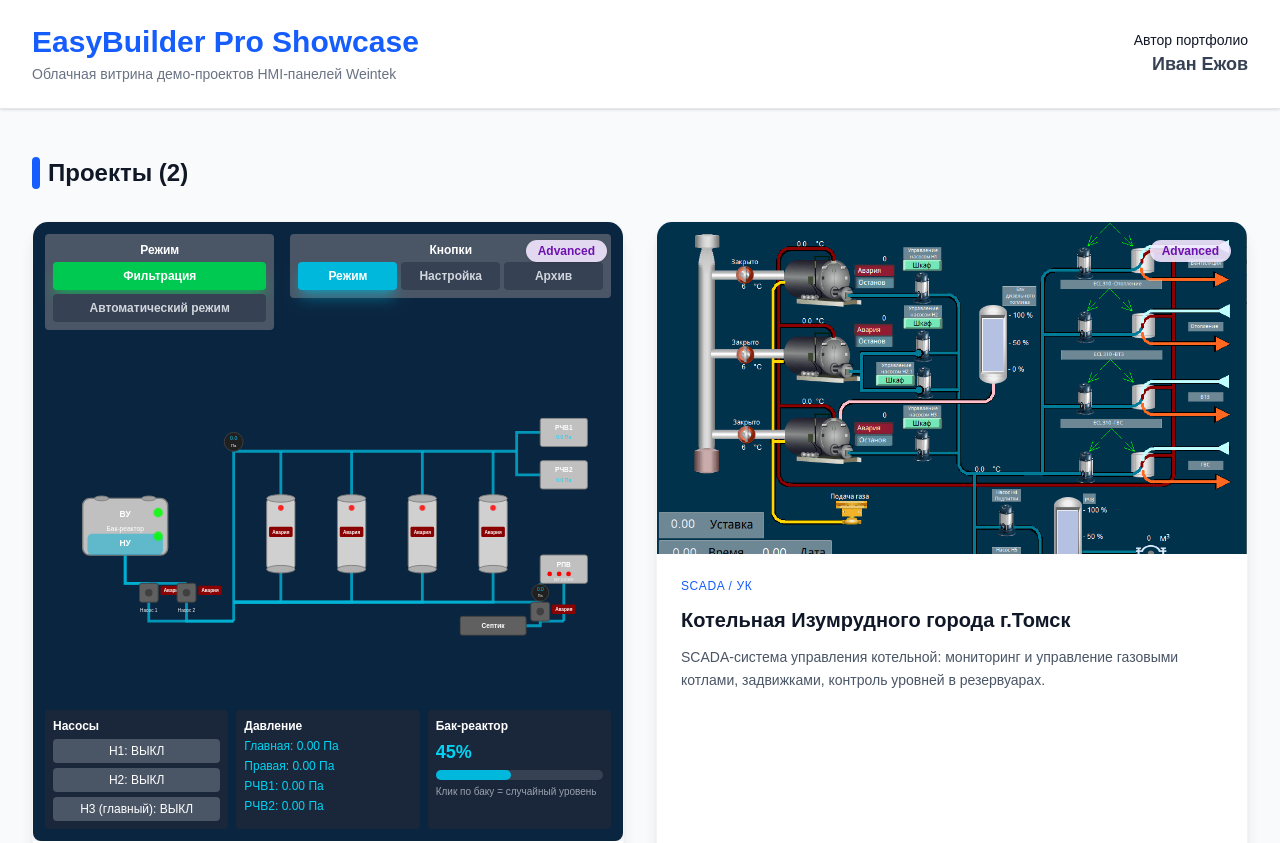
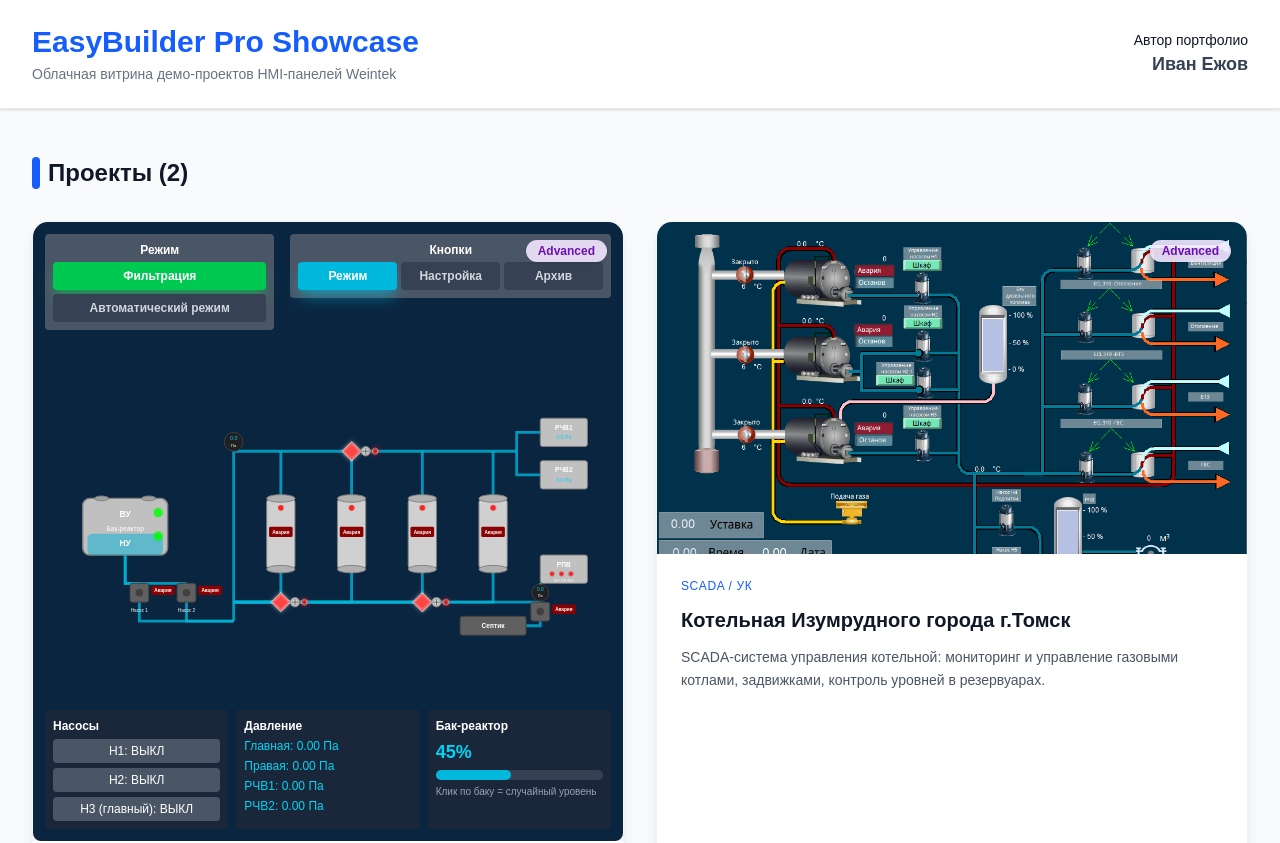
Before and after one commit to IvanEgov/ebpro-showcase, a Next.js app: page /ebpro-showcase/ in a window 1280 px wide. Shown: the top 843 px of the page. Built offline with nearby package versions, Linux system fonts and the light colour scheme.

Commit message:
fix: добавил задвижки

```diff
--- a/src/components/InteractiveScada.tsx
+++ b/src/components/InteractiveScada.tsx
@@ -47,9 +47,8 @@ export default function InteractiveScada() {
 
   return (
     <div className="w-full bg-[#0a2540] p-3 rounded-lg">
-      {/* Верхняя панель: только Режим и Кнопки */}
+      {/* Верхняя панель: Режим и Кнопки */}
       <div className="flex items-start justify-center gap-4 mb-3">
-        {/* Панель "Режим" */}
         <div className="bg-gray-600 rounded p-2 min-w-[140px]">
           <div className="text-white text-xs text-center mb-1 font-bold">Режим</div>
           <button
@@ -74,7 +73,6 @@ export default function InteractiveScada() {
           </button>
         </div>
 
-        {/* Панель "Кнопки" */}
         <div className="bg-gray-600 rounded p-2 flex-1 max-w-[400px]">
           <div className="text-white text-xs text-center mb-1 font-bold">Кнопки</div>
           <div className="flex gap-1 justify-center">
@@ -114,27 +112,20 @@ export default function InteractiveScada() {
 
       {activeScreen === 'mode' && (
         <>
-          {/* Основная схема SVG */}
           <div className="relative w-full mb-2" style={{ height: '360px' }}>
-            <svg
-              viewBox="0 0 1200 500"
-              className="w-full h-full"
-              preserveAspectRatio="xMidYMid meet"
-            >
+            <svg viewBox="0 0 1200 500" className="w-full h-full" preserveAspectRatio="xMidYMid meet">
+
               {/* ===== ТРУБЫ ===== */}
-
-              {/* От бака-реактора вниз к насосам */}
-              <path d="M 170 320 L 170 380 L 220 380" stroke="#00b4d8" strokeWidth="6" fill="none" opacity="0.8"/>
+              {/* От бака-реактора вниз к насосам (обновлено для Насоса 1) */}
+              <path d="M 170 320 L 170 380 L 200 380" stroke="#00b4d8" strokeWidth="6" fill="none" opacity="0.8"/>
               <path d="M 170 320 L 170 380 L 300 380" stroke="#00b4d8" strokeWidth="6" fill="none" opacity="0.8"/>
 
-              {/* От насосов вниз и вправо к нижней горизонтали */}
-              <path d="M 220 420 L 220 460 L 400 460" stroke="#00b4d8" strokeWidth="6" fill="none" opacity="0.8"/>
+              {/* От насосов вниз и вправо к нижней горизонтали (обновлено для Насоса 1) */}
+              <path d="M 200 420 L 200 460 L 400 460" stroke="#00b4d8" strokeWidth="6" fill="none" opacity="0.8"/>
               <path d="M 300 420 L 300 460 L 400 460" stroke="#00b4d8" strokeWidth="6" fill="none" opacity="0.8"/>
 
               {/* От нижней горизонтали вверх к главной */}
               <path d="M 400 460 L 400 100 L 500 100" stroke="#00b4d8" strokeWidth="6" fill="none" opacity="0.8"/>
-
-              {/* Главная горизонтальная труба */}
               <path d="M 500 100 L 1000 100" stroke="#00b4d8" strokeWidth="6" fill="none" opacity="0.8"/>
 
               {/* От главной трубы вниз к фильтрам */}
@@ -149,21 +140,77 @@ export default function InteractiveScada() {
               <path d="M 800 350 L 800 420 L 400 420" stroke="#00b4d8" strokeWidth="6" fill="none" opacity="0.8"/>
               <path d="M 950 350 L 950 420 L 400 420" stroke="#00b4d8" strokeWidth="6" fill="none" opacity="0.8"/>
 
-              {/* Нижняя горизонтальная труба */}
               <path d="M 400 420 L 1050 420" stroke="#00b4d8" strokeWidth="6" fill="none" opacity="0.8"/>
 
-              {/* От нижней горизонтали к насосу справа */}
-              <path d="M 1050 420 L 1050 460 L 1100 460" stroke="#00b4d8" strokeWidth="6" fill="none" opacity="0.8"/>
-
-              {/* От насоса справа вверх к РПВ */}
-              <path d="M 1100 460 L 1100 350 L 1050 350" stroke="#00b4d8" strokeWidth="6" fill="none" opacity="0.8"/>
+              {/* От нижней горизонтали к главному насосу и вверх к РПВ */}
+              <path d="M 1050 420 L 1050 380" stroke="#00b4d8" strokeWidth="6" fill="none" opacity="0.8"/>
 
               {/* От главной трубы к РЧВ1 и РЧВ2 */}
               <path d="M 1000 100 L 1000 60 L 1050 60" stroke="#00b4d8" strokeWidth="6" fill="none" opacity="0.8"/>
               <path d="M 1000 100 L 1000 150 L 1050 150" stroke="#00b4d8" strokeWidth="6" fill="none" opacity="0.8"/>
+              <path d="M 1050 380 L 1050 470 L 950 470" stroke="#00b4d8" strokeWidth="6" fill="none" opacity="0.8"/>
 
-              {/* От РПВ вниз к септику */}
-              <path d="M 1050 380 L 1050 470 L 950 470" stroke="#00b4d8" strokeWidth="6" fill="none" opacity="0.8"/>
+              {/* ===== ЗАДВИЖКИ (Анимированные, красивые) ===== */}
+
+{/* Задвижка под первым фильтром (x=500, y=420) */}
+<g className={`transition-transform duration-700 ease-in-out ${pump1Running ? 'rotate-0' : 'rotate-90'}`} style={{ transformOrigin: '500px 420px' }}>
+  {/* Тень для объема */}
+  <ellipse cx="500" cy="425" rx="18" ry="6" fill="#000" opacity="0.3"/>
+  {/* Корпус задвижки (ромб) */}
+  <path d="M 500 400 L 520 420 L 500 440 L 480 420 Z"
+        fill={pump1Running ? '#00d4ff' : '#ff4444'}
+        stroke="#fff" strokeWidth="2"
+        style={{ filter: 'drop-shadow(0 0 4px rgba(255,255,255,0.5))' }}/>
+  {/* Внутренний контур для объема */}
+  <path d="M 500 405 L 515 420 L 500 435 L 485 420 Z"
+        fill="none" stroke="#fff" strokeWidth="1" opacity="0.6"/>
+  {/* Штурвал (круг сверху) */}
+  <circle cx="500" cy="390" r="10" fill="#c0c0c0" stroke="#808080" strokeWidth="2"/>
+  <circle cx="500" cy="390" r="6" fill="#e0e0e0" stroke="#a0a0a0" strokeWidth="1"/>
+  {/* Крестовина штурвала */}
+  <line x1="500" y1="384" x2="500" y2="396" stroke="#606060" strokeWidth="2"/>
+  <line x1="494" y1="390" x2="506" y2="390" stroke="#606060" strokeWidth="2"/>
+  {/* Индикатор статуса */}
+  <circle cx="500" cy="370" r="6" fill={pump1Running ? '#00ff00' : '#ff0000'}
+          stroke="#fff" strokeWidth="1.5" className="animate-pulse"
+          style={{ filter: `drop-shadow(0 0 6px ${pump1Running ? '#00ff00' : '#ff0000'})` }}/>
+</g>
+
+{/* Задвижка над вторым фильтром (x=650, y=100) */}
+<g className={`transition-transform duration-700 ease-in-out ${pump2Running ? 'rotate-0' : 'rotate-90'}`} style={{ transformOrigin: '650px 100px' }}>
+  <ellipse cx="650" cy="105" rx="18" ry="6" fill="#000" opacity="0.3"/>
+  <path d="M 650 80 L 670 100 L 650 120 L 630 100 Z"
+        fill={pump2Running ? '#00d4ff' : '#ff4444'}
+        stroke="#fff" strokeWidth="2"
+        style={{ filter: 'drop-shadow(0 0 4px rgba(255,255,255,0.5))' }}/>
+  <path d="M 650 85 L 665 100 L 650 115 L 635 100 Z"
+        fill="none" stroke="#fff" strokeWidth="1" opacity="0.6"/>
+  <circle cx="650" cy="70" r="10" fill="#c0c0c0" stroke="#808080" strokeWidth="2"/>
+  <circle cx="650" cy="70" r="6" fill="#e0e0e0" stroke="#a0a0a0" strokeWidth="1"/>
+  <line x1="650" y1="64" x2="650" y2="76" stroke="#606060" strokeWidth="2"/>
+  <line x1="644" y1="70" x2="656" y2="70" stroke="#606060" strokeWidth="2"/>
+  <circle cx="650" cy="50" r="6" fill={pump2Running ? '#00ff00' : '#ff0000'}
+          stroke="#fff" strokeWidth="1.5" className="animate-pulse"
+          style={{ filter: `drop-shadow(0 0 6px ${pump2Running ? '#00ff00' : '#ff0000'})` }}/>
+</g>
+
+{/* Главная задвижка под третьим фильтром (x=800, y=420) */}
+<g className={`transition-transform duration-700 ease-in-out ${pumpMainRunning ? 'rotate-0' : 'rotate-90'}`} style={{ transformOrigin: '800px 420px' }}>
+  <ellipse cx="800" cy="425" rx="18" ry="6" fill="#000" opacity="0.3"/>
+  <path d="M 800 400 L 820 420 L 800 440 L 780 420 Z"
+        fill={pumpMainRunning ? '#00d4ff' : '#ff4444'}
+        stroke="#fff" strokeWidth="2"
+        style={{ filter: 'drop-shadow(0 0 4px rgba(255,255,255,0.5))' }}/>
+  <path d="M 800 405 L 815 420 L 800 435 L 785 420 Z"
+        fill="none" stroke="#fff" strokeWidth="1" opacity="0.6"/>
+  <circle cx="800" cy="390" r="10" fill="#c0c0c0" stroke="#808080" strokeWidth="2"/>
+  <circle cx="800" cy="390" r="6" fill="#e0e0e0" stroke="#a0a0a0" strokeWidth="1"/>
+  <line x1="800" y1="384" x2="800" y2="396" stroke="#606060" strokeWidth="2"/>
+  <line x1="794" y1="390" x2="806" y2="390" stroke="#606060" strokeWidth="2"/>
+  <circle cx="800" cy="370" r="6" fill={pumpMainRunning ? '#00ff00' : '#ff0000'}
+          stroke="#fff" strokeWidth="1.5" className="animate-pulse"
+          style={{ filter: `drop-shadow(0 0 6px ${pumpMainRunning ? '#00ff00' : '#ff0000'})` }}/>
+</g>
 
               {/* ===== БАК-РЕАКТОР ===== */}
               <g onClick={() => setReactorLevel(Math.random() * 100)} className="cursor-pointer">
@@ -178,20 +225,18 @@ export default function InteractiveScada() {
                 <circle cx="240" cy="280" r="10" fill={reactorLevel < 20 ? '#ff0000' : '#00ff00'} className="animate-pulse"/>
               </g>
 
-              {/* ===== НАСОС 1 ===== */}
+              {/* ===== НАСОС 1 (СДВИНУТ НА 20px ВЛЕВО) ===== */}
               <g onClick={() => togglePump(1)} className="cursor-pointer">
-                <rect x="200" y="380" width="40" height="40" rx="5" fill="#606060" stroke="#404040" strokeWidth="2"/>
-                {/* Анимированная крыльчатка */}
+                <rect x="180" y="380" width="40" height="40" rx="5" fill="#606060" stroke="#404040" strokeWidth="2"/>
                 {pump1Running && (
-                  <g className="animate-spin" style={{ transformOrigin: '220px 400px' }}>
-                    <path d="M 220 388 L 228 400 L 220 412 L 212 400 Z" fill="#00b4d8"/>
+                  <g className="animate-spin" style={{ transformOrigin: '200px 400px' }}>
+                    <path d="M 200 388 L 208 400 L 200 412 L 192 400 Z" fill="#00b4d8"/>
                   </g>
                 )}
-                <circle cx="220" cy="400" r="8" fill={pump1Running ? '#00b4d8' : '#404040'}/>
-                <text x="220" y="440" textAnchor="middle" fontSize="10" fill="white">Насос 1</text>
-                {/* Индикатор статуса */}
-                <rect x="245" y="385" width="50" height="20" rx="3" fill={pump1Running ? '#2d5016' : '#8b0000'}/>
-                <text x="270" y="399" textAnchor="middle" fontSize="10" fontWeight="bold" fill="white">
+                <circle cx="200" cy="400" r="8" fill={pump1Running ? '#00b4d8' : '#404040'}/>
+                <text x="200" y="440" textAnchor="middle" fontSize="10" fill="white">Насос 1</text>
+                <rect x="225" y="385" width="50" height="20" rx="3" fill={pump1Running ? '#2d5016' : '#8b0000'}/>
+                <text x="250" y="399" textAnchor="middle" fontSize="10" fontWeight="bold" fill="white">
                   {pump1Running ? 'Норма' : 'Авария'}
                 </text>
               </g>
@@ -212,7 +257,7 @@ export default function InteractiveScada() {
                 </text>
               </g>
 
-              {/* ===== МАНОМЕТР на главной трубе ===== */}
+              {/* ===== МАНОМЕТР ===== */}
               <g>
                 <circle cx="400" cy="80" r="20" fill="#202020" stroke="#404040" strokeWidth="2"/>
                 <text x="400" y="77" textAnchor="middle" fontSize="11" fill="#00d4ff">{pressureMain.toFixed(1)}</text>
@@ -254,30 +299,30 @@ export default function InteractiveScada() {
                 <text x="1050" y="410" textAnchor="middle" fontSize="8" fill="white">Па</text>
               </g>
 
-              {/* ===== РЧВ1 (внутри SVG, соединён трубой) ===== */}
+              {/* ===== РЧВ1 ===== */}
               <g>
                 <rect x="1050" y="30" width="100" height="60" rx="5" fill="#c0c0c0" stroke="#808080" strokeWidth="2"/>
                 <text x="1100" y="55" textAnchor="middle" fontSize="14" fontWeight="bold" fill="white">РЧВ1</text>
                 <text x="1100" y="75" textAnchor="middle" fontSize="11" fill="#00d4ff">{pressureRCHV1.toFixed(1)} Па</text>
               </g>
 
-              {/* ===== РЧВ2 (внутри SVG, соединён трубой) ===== */}
+              {/* ===== РЧВ2 ===== */}
               <g>
                 <rect x="1050" y="120" width="100" height="60" rx="5" fill="#c0c0c0" stroke="#808080" strokeWidth="2"/>
                 <text x="1100" y="145" textAnchor="middle" fontSize="14" fontWeight="bold" fill="white">РЧВ2</text>
                 <text x="1100" y="165" textAnchor="middle" fontSize="11" fill="#00d4ff">{pressureRCHV2.toFixed(1)} Па</text>
               </g>
 
-              {/* ===== РПВ (внутри SVG, соединён трубой) ===== */}
+              {/* ===== РПВ ===== */}
               <g>
                 <rect x="1050" y="320" width="100" height="60" rx="5" fill="#c0c0c0" stroke="#808080" strokeWidth="2"/>
                 <text x="1100" y="345" textAnchor="middle" fontSize="14" fontWeight="bold" fill="white">РПВ</text>
                 <g>
-                  <circle cx="1070" cy="360" r="5" fill={pump1Running ? '#00ff00' : '#ff0000'}/>
-                  <circle cx="1090" cy="360" r="5" fill={pump2Running ? '#00ff00' : '#ff0000'}/>
-                  <circle cx="1110" cy="360" r="5" fill={pumpMainRunning ? '#00ff00' : '#ff0000'}/>
+                  <circle cx="1075" cy="360" r="5" fill={pump1Running ? '#00ff00' : '#ff0000'} className="animate-pulse"/>
+                  <circle cx="1095" cy="360" r="5" fill={pump2Running ? '#00ff00' : '#ff0000'} className="animate-pulse"/>
+                  <circle cx="1115" cy="360" r="5" fill={pumpMainRunning ? '#00ff00' : '#ff0000'} className="animate-pulse"/>
                 </g>
-                <text x="1100" y="375" textAnchor="middle" fontSize="9" fill="white">ВУ СУ НУ</text>
+                <text x="1100" y="378" textAnchor="middle" fontSize="9" fill="white">ВУ СУ НУ</text>
               </g>
 
               {/* ===== СЕПТИК ===== */}
```
